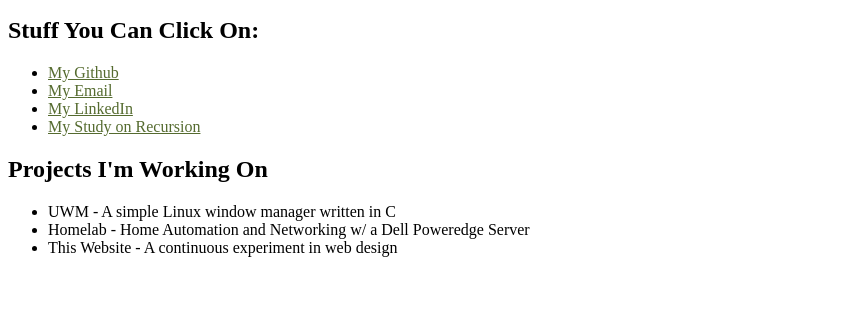
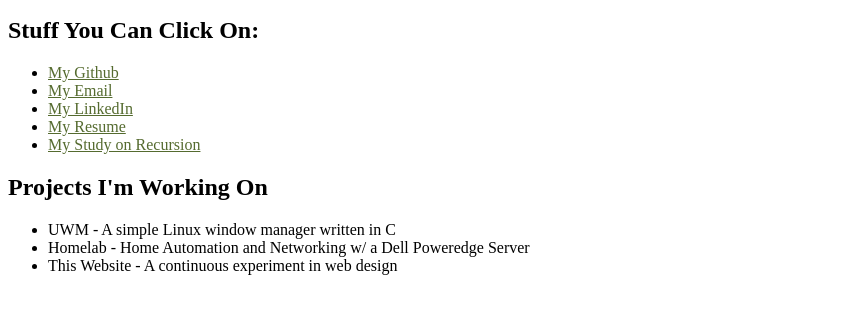
Before and after one commit to adamurish/adamurish.github.io, a plain HTML site: page index.html in a window 1280 px wide. Shown: the part 87-400 px from the top of the page, without its empty margins (0-851 px from the left). Drawn offline with Linux system fonts and the light colour scheme.

Commit message:
forgot to save

```diff
--- a/index.html
+++ b/index.html
@@ -12,6 +12,7 @@
                 <li><a href="https://github.com/adamurish"> My Github </a></li>
                 <li><a href="mailto:adamwu2@illinois.edu"> My Email </a></li>
                 <li><a href=""> My LinkedIn </a></li>
+                <li><a href="Resume.pdf"> My Resume </a></li>
                 <li><a href="index.html"> My Study on Recursion </a></li>
             </ul>
             <h2> Projects I'm Working On </h2>
```
